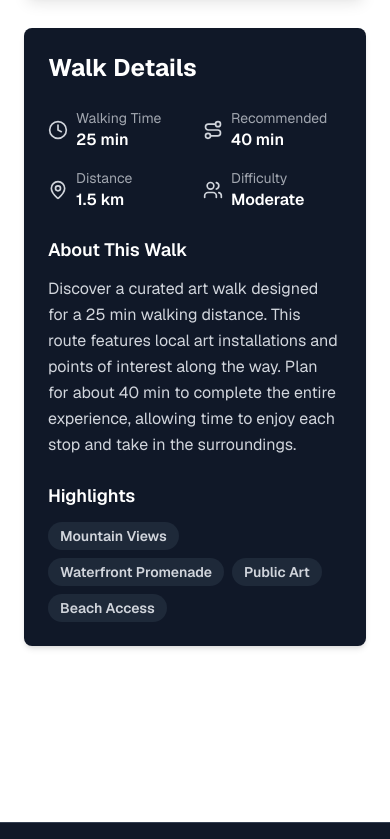
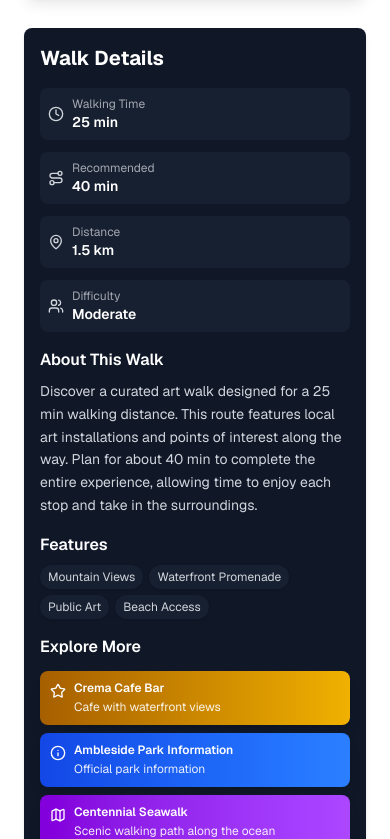
Before and after one commit to jason978273/art-walk, a Next.js app: page /walk/ambleside in a window 390 px wide. Shown: the part 1060-1899 px from the top of the page. Built offline with nearby package versions, Linux system fonts and the light colour scheme.

Commit message:
feat: add clickable highlights to walks and enhance ContentCard with new highlight features

```diff
--- a/src/components/ContentCard.tsx
+++ b/src/components/ContentCard.tsx
@@ -1,5 +1,6 @@
 import React from 'react'
-import { Clock, MapPin, Route, Users } from 'lucide-react'
+import { Clock, MapPin, Route, Users, ExternalLink, Coffee, Info, MapIcon, Star } from 'lucide-react'
+import { ClickableHighlight } from '../data/walks'
 
 interface ContentCardProps {
   walkingTime?: string
@@ -7,7 +8,34 @@ interface ContentCardProps {
   distance?: string
   difficulty?: string
   highlights?: string[]
+  clickableHighlights?: ClickableHighlight[]
   walkTitle?: string
+}
+
+const getHighlightIcon = (type?: string) => {
+  switch (type) {
+    case 'sponsor':
+      return <Star className="w-4 h-4" />
+    case 'info':
+      return <Info className="w-4 h-4" />
+    case 'attraction':
+      return <MapIcon className="w-4 h-4" />
+    default:
+      return <ExternalLink className="w-4 h-4" />
+  }
+}
+
+const getHighlightStyle = (type?: string) => {
+  switch (type) {
+    case 'sponsor':
+      return "bg-gradient-to-r from-yellow-700 to-yellow-500 hover:from-yellow-700 hover:to-yellow-600 text-white shadow-lg hover:shadow-xl"
+    case 'info':
+      return "bg-gradient-to-r from-blue-700 to-blue-500 hover:from-blue-700 hover:to-blue-600 text-white shadow-lg hover:shadow-xl"
+    case 'attraction':
+      return "bg-gradient-to-r from-purple-700 to-purple-500 hover:from-purple-700 hover:to-purple-600 text-white shadow-lg hover:shadow-xl"
+    default:
+      return "bg-gradient-to-r from-gray-700 to-gray-500 hover:from-gray-700 hover:to-gray-600 text-white shadow-lg hover:shadow-xl"
+  }
 }
 
 export default function ContentCard({
@@ -16,69 +44,101 @@ export default function ContentCard({
   distance = "1 km",
   difficulty = "Easy",
   highlights = ["Public Art"],
-
+  clickableHighlights = [],
 }: ContentCardProps) {
   return (
-    <div className="bg-gray-900 dark:bg-gray-100 rounded-lg shadow-md p-6">
-      <h2 className="text-2xl font-bold mb-6 text-white dark:text-gray-900">Walk Details</h2>
+    <div className="bg-gray-900 dark:bg-gray-100 rounded-lg shadow-md p-4 sm:p-6">
+      <h2 className="text-xl sm:text-2xl font-bold mb-4 sm:mb-6 text-white dark:text-gray-900">Walk Details</h2>
 
-      {/* Quick Stats Grid */}
-      <div className="grid grid-cols-2 md:grid-cols-4 gap-4 mb-6">
-        <div className="flex items-center text-gray-300 dark:text-gray-700">
-          <Clock className="w-5 h-5 mr-2" />
-          <div>
-            <p className="text-sm opacity-75">Walking Time</p>
-            <p className="font-semibold text-white dark:text-gray-900">{walkingTime}</p>
+      {/* Responsive Stats Grid - stack on mobile, 2x2 on small screens, 4 columns on larger */}
+      <div className="grid grid-cols-1 xs:grid-cols-2 lg:grid-cols-4 gap-3 sm:gap-4 mb-4 sm:mb-6">
+        <div className="flex items-center text-gray-300 dark:text-gray-700 p-2 rounded-lg bg-gray-800/50 dark:bg-gray-200/50">
+          <Clock className="w-4 h-4 sm:w-5 sm:h-5 mr-2 flex-shrink-0" />
+          <div className="min-w-0">
+            <p className="text-xs sm:text-sm opacity-75 truncate">Walking Time</p>
+            <p className="font-semibold text-sm sm:text-base text-white dark:text-gray-900 truncate">{walkingTime}</p>
           </div>
         </div>
 
-        <div className="flex items-center text-gray-300 dark:text-gray-700">
-          <Route className="w-5 h-5 mr-2" />
-          <div>
-            <p className="text-sm opacity-75">Recommended</p>
-            <p className="font-semibold text-white dark:text-gray-900">{recommendedTime}</p>
+        <div className="flex items-center text-gray-300 dark:text-gray-700 p-2 rounded-lg bg-gray-800/50 dark:bg-gray-200/50">
+          <Route className="w-4 h-4 sm:w-5 sm:h-5 mr-2 flex-shrink-0" />
+          <div className="min-w-0">
+            <p className="text-xs sm:text-sm opacity-75 truncate">Recommended</p>
+            <p className="font-semibold text-sm sm:text-base text-white dark:text-gray-900 truncate">{recommendedTime}</p>
           </div>
         </div>
 
-        <div className="flex items-center text-gray-300 dark:text-gray-700">
-          <MapPin className="w-5 h-5 mr-2" />
-          <div>
-            <p className="text-sm opacity-75">Distance</p>
-            <p className="font-semibold text-white dark:text-gray-900">{distance}</p>
+        <div className="flex items-center text-gray-300 dark:text-gray-700 p-2 rounded-lg bg-gray-800/50 dark:bg-gray-200/50">
+          <MapPin className="w-4 h-4 sm:w-5 sm:h-5 mr-2 flex-shrink-0" />
+          <div className="min-w-0">
+            <p className="text-xs sm:text-sm opacity-75 truncate">Distance</p>
+            <p className="font-semibold text-sm sm:text-base text-white dark:text-gray-900 truncate">{distance}</p>
           </div>
         </div>
 
-        <div className="flex items-center text-gray-300 dark:text-gray-700">
-          <Users className="w-5 h-5 mr-2" />
-          <div>
-            <p className="text-sm opacity-75">Difficulty</p>
-            <p className="font-semibold text-white dark:text-gray-900">{difficulty}</p>
+        <div className="flex items-center text-gray-300 dark:text-gray-700 p-2 rounded-lg bg-gray-800/50 dark:bg-gray-200/50">
+          <Users className="w-4 h-4 sm:w-5 sm:h-5 mr-2 flex-shrink-0" />
+          <div className="min-w-0">
+            <p className="text-xs sm:text-sm opacity-75 truncate">Difficulty</p>
+            <p className="font-semibold text-sm sm:text-base text-white dark:text-gray-900 truncate">{difficulty}</p>
           </div>
         </div>
       </div>
 
-      {/* Description */}
-      <section className="mb-6">
-        <h3 className="text-lg font-semibold mb-3 text-white dark:text-gray-900">About This Walk</h3>
-        <p className="text-gray-300 dark:text-gray-700 leading-relaxed">
+      {/* Responsive Description */}
+      <section className="mb-4 sm:mb-6">
+        <h3 className="text-base sm:text-lg font-semibold mb-2 sm:mb-3 text-white dark:text-gray-900">About This Walk</h3>
+        <p className="text-sm sm:text-base text-gray-300 dark:text-gray-700 leading-relaxed">
           Discover a curated art walk designed for a {walkingTime} walking distance. This route features local art installations and points of interest along the way. Plan for about {recommendedTime} to complete the entire experience, allowing time to enjoy each stop and take in the surroundings.
         </p>
       </section>
 
-      {/* Highlights */}
-      <section>
-        <h3 className="text-lg font-semibold mb-3 text-white dark:text-gray-900">Highlights</h3>
-        <div className="flex flex-wrap gap-2">
+      {/* Responsive Highlights */}
+      {highlights && highlights.length > 0 && (
+        <section className="mb-4 sm:mb-6">
+          <h3 className="text-base sm:text-lg font-semibold mb-2 sm:mb-3 text-white dark:text-gray-900">Features</h3>
+          <div className="flex flex-wrap gap-1.5 sm:gap-2">
             {highlights.map((highlight, index) => (
               <span
                 key={index}
-              className="px-3 py-1 bg-gray-800 dark:bg-gray-300 text-gray-300 dark:text-gray-700 rounded-full text-sm font-semibold hover:bg-gray-500 dark:hover:bg-gray-400 transition-colors"
+                className="px-2 sm:px-3 py-1 bg-gray-800/50 dark:bg-gray-300/50 text-gray-300 dark:text-black rounded-full text-xs sm:text-sm hover:scale-105 transition-transform duration-200 shadow-sm hover:shadow-md"
               >
                 {highlight}
               </span>
             ))}
           </div>
         </section>
+      )}
+
+      {/* Responsive Clickable Highlights */}
+      {clickableHighlights && clickableHighlights.length > 0 && (
+        <section>
+          <h3 className="text-base sm:text-lg font-semibold mb-3 sm:mb-4 text-white dark:text-gray-900">Explore More</h3>
+          <div className="grid gap-2 sm:gap-3 grid-cols-1 md:grid-cols-2">
+            {clickableHighlights.map((highlight, index) => (
+              <a
+                key={index}
+                href={highlight.url}
+                target={highlight.url.startsWith('http') ? "_blank" : "_self"}
+                rel={highlight.url.startsWith('http') ? "noopener noreferrer" : undefined}
+                className={`block p-2.5 sm:p-3 rounded-lg transition-all duration-200 transform hover:scale-105 active:scale-95 ${getHighlightStyle(highlight.type)}`}
+              >
+                <div className="flex items-start gap-2 sm:gap-3">
+                  <div className="flex-shrink-0 mt-0.5">
+                    {getHighlightIcon(highlight.type)}
+                  </div>
+                  <div className="min-w-0 flex-1">
+                    <h4 className="font-semibold text-xs sm:text-sm mb-1 leading-tight">{highlight.name}</h4>
+                    {highlight.description && (
+                      <p className="text-xs opacity-90 leading-tight line-clamp-2">{highlight.description}</p>
+                    )}
+                  </div>
+                </div>
+              </a>
+            ))}
+          </div>
+        </section>
+      )}
     </div>
   )
 }
--- a/src/components/WalkPage.tsx
+++ b/src/components/WalkPage.tsx
@@ -55,6 +55,7 @@ export default function WalkPage({ walk, children }: WalkPageProps) {
                   distance={walk.distance}
                   difficulty={walk.difficulty}
                   highlights={walk.highlights}
+                  clickableHighlights={walk.clickableHighlights}
                   walkTitle={walk.title}
                 />
 
--- a/src/data/walks.ts
+++ b/src/data/walks.ts
@@ -1,3 +1,10 @@
+export type ClickableHighlight = {
+  name: string
+  url: string
+  type?: 'sponsor' | 'attraction' | 'info' | 'external'
+  description?: string
+}
+
 export type Walk = {
   id: string
   title: string
@@ -11,6 +18,7 @@ export type Walk = {
   distance?: string
   difficulty?: string
   highlights?: string[]
+  clickableHighlights?: ClickableHighlight[] // Add this new field
 }
 
 export const walks: Walk[] = [
@@ -26,7 +34,27 @@ export const walks: Walk[] = [
     recommendedTime: "40 min",
     distance: "1.5 km",
     difficulty: "Moderate",
-    highlights: ["Mountain Views", "Waterfront Promenade", "Public Art", "Beach Access"]
+    highlights: ["Mountain Views", "Waterfront Promenade", "Public Art", "Beach Access"],
+    clickableHighlights: [
+      {
+        name: "Crema Cafe Bar",
+        url: "https://www.cremacafebar.com",
+        type: "sponsor",
+        description: "Cafe with waterfront views"
+      },
+      {
+        name: "Ambleside Park Information",
+        url: "https://westvancouver.ca/parks-recreation/parks/ambleside-park",
+        type: "info",
+        description: "Official park information"
+      },
+      {
+        name: "Centennial Seawalk",
+        url: "https://westvancouver.ca/parks-recreation/parks-trails/centennial-seawalk",
+        type: "attraction",
+        description: "Scenic walking path along the ocean"
+      }
+    ]
   },
   {
     id: 'hollyburn',
@@ -40,7 +68,21 @@ export const walks: Walk[] = [
     recommendedTime: "40 min",
     distance: "1.2 km",
     difficulty: "Easy",
-    highlights: ["Urban Art", "Community Center", "Shopping District", "Local Cafes"]
+    highlights: ["Urban Art", "Community Center", "Shopping District", "Local Cafes"],
+    clickableHighlights: [
+      {
+        name: "Bean Around The World Coffee",
+        url: "https://beanaround.com",
+        type: "sponsor",
+        description: "Local coffee roaster with fresh brews"
+      },
+      {
+        name: "Hollyburn Country Club",
+        url: "https://hollyburncc.com",
+        type: "sponsor",
+        description: "Historic club with dining facilities"
+      }
+    ]
   },
   {
     id: 'dundarave',
@@ -54,6 +96,14 @@ export const walks: Walk[] = [
     recommendedTime: "20 min",
     distance: "2.0 km",
     difficulty: "Easy",
-    highlights: ["Dundarave Beach", "Ocean Views"]
+    highlights: ["Dundarave Beach", "Ocean Views"],
+    clickableHighlights: [
+      {
+        name: "Dundarave Village Shopping",
+        url: "https://dundaravevillage.ca",
+        type: "info",
+        description: "Local shops and businesses"
+      }
+    ]
   },
 ]
```
Lines whose indentation alone changed are shown as unchanged.
